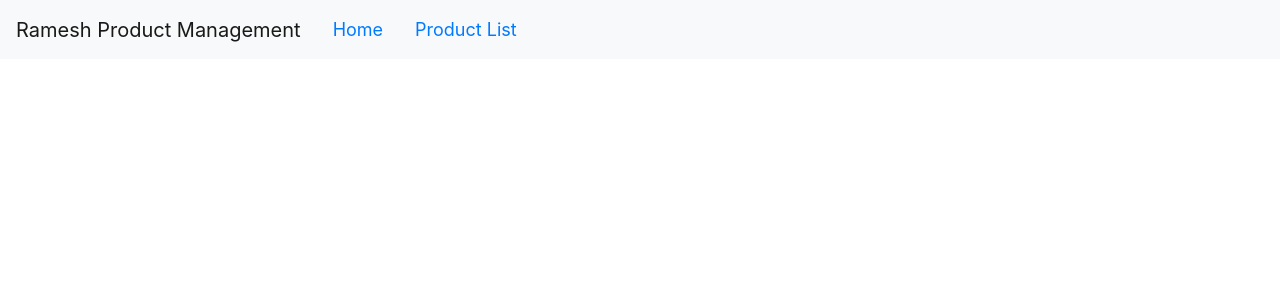
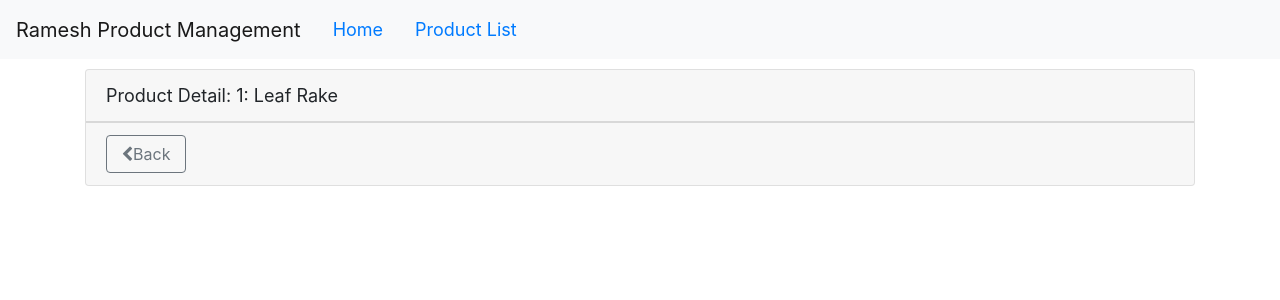
Before and after one commit to rameshjothimani/AngularJS, an Angular app: page /products/1 in a window 1280 px wide. Shown: the top 300 px of the page. Built offline with nearby package versions, Linux system fonts and the light colour scheme.

Commit message:
Route Guard Added

```diff
--- a/src/app/app.module.ts
+++ b/src/app/app.module.ts
@@ -10,6 +10,7 @@
 import { StarComponent } from './shared/star.component';
 import { ProductDetailComponent } from './products/product-detail.component';
 import { WelcomeComponent } from './home/welcome.component';
+import { ProductDetailGuard } from './products/product-detail.guard';
 
 @NgModule({
   declarations: [
@@ -26,7 +27,9 @@
     HttpClientModule,
     RouterModule.forRoot([
       {path : 'products', component : ProductListComponent},
-      {path: 'products/:id',component : ProductDetailComponent},
+      {path: 'products/:id',
+       canActivate: [ProductDetailGuard],
+       component : ProductDetailComponent},
       {path: 'welcome', component: WelcomeComponent},
       {path:'', redirectTo: 'welcome', pathMatch:'full'},
       {path:'**', redirectTo: 'welcome', pathMatch:'full'}
--- a/src/app/products/product-detail.component.html
+++ b/src/app/products/product-detail.component.html
@@ -2,4 +2,12 @@
     <div class="card-header">
         {{pageTitle + ': ' + product.productName}}
     </div>
+
+    <div class ='card-footer'>
+        <button class ='btn btn-outline-secondary'
+        (click)='onBack()'
+        style='width:80px'>
+        <i class="fa fa-chevron-left"></i>Back
+    </button>
+    </div>
 </div>
--- a/src/app/products/product-detail.component.ts
+++ b/src/app/products/product-detail.component.ts
@@ -1,5 +1,6 @@
 import { Component, OnInit } from '@angular/core';
-import {IProduct} from './product'
+import { ActivatedRoute, Router } from '@angular/router'
+import { IProduct } from './product'
 
 @Component({
   templateUrl: './product-detail.component.html',
@@ -8,9 +9,31 @@
 export class ProductDetailComponent implements OnInit {
   pageTitle: string = 'Product Detail';
   product: IProduct;
-  constructor() { }
+
+  //Activate the router to get the value from URL & route action for back button
+  constructor(private route: ActivatedRoute,
+              private router: Router) { }
 
   ngOnInit() {
+    //Get the value from the URL
+    // + converts the string to numeric id
+    let id = + this.route.snapshot.paramMap.get('id');
+
+    this.pageTitle += `: ${id}`;
+    this.product=  {
+      "productId": 1,
+      "productName": "Leaf Rake",
+      "productCode": "GDN-0011",
+      "releaseDate": "March 19, 2019",
+      "description": "Leaf rake with 48-inch wooden handle.",
+      "price": 19.95,
+      "starRating": 3.2,
+      "imageUrl": "assets/images/leaf_rake.png"
+    }
+  }
+
+  onBack(): void {
+    this.router.navigate(['/products']);
   }
 
 }
--- /dev/null
+++ b/src/app/products/product-detail.guard.ts
@@ -0,0 +1,26 @@
+import { Injectable } from '@angular/core';
+import { CanActivate, ActivatedRouteSnapshot, RouterStateSnapshot, UrlTree, Router } from '@angular/router';
+import { Observable } from 'rxjs';
+
+@Injectable({
+  providedIn: 'root'
+})
+export class ProductDetailGuard implements CanActivate {
+
+  constructor(private router:Router){
+
+  }
+  canActivate(
+    next: ActivatedRouteSnapshot,
+    state: RouterStateSnapshot): Observable<boolean | UrlTree> | Promise<boolean | UrlTree> | boolean | UrlTree {
+      //Get the ID in URL for validation
+      let id = +next.url[1].path;
+      if(isNaN(id) || id<1){
+        alert("Invalid product Id");
+        this.router.navigate(['/products']);
+        return false;
+      }
+    return true;
+  }
+
+}
--- a/src/app/products/product-list.component.html
+++ b/src/app/products/product-list.component.html
@@ -47,7 +47,11 @@
                          [style.width.px]='imageWidth'
                          [style.margin.px]='imageMargin'>
                 </td>
-                <td>{{product.productName}}</td>
+                <td>
+                    <a [routerLink]="['/products',product.productId]">
+                        {{product.productName}}
+                    </a>
+                </td>
                 <td>{{product.productCode | lowercase | convertToSpaces: '-'}}</td>
                 <td>{{product.releaseDate}}</td>
                 <td>{{product.price | currency : 'EUR':'symbol': '1.2-2'}}</td>
```
Also changed, not shown: 1 other file (tests, documents, lock files or other folders).
